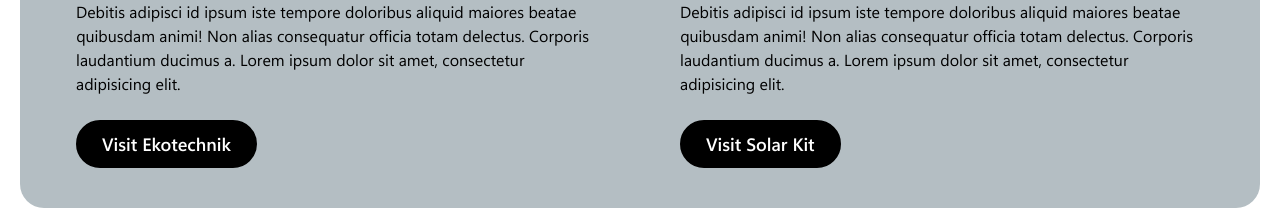
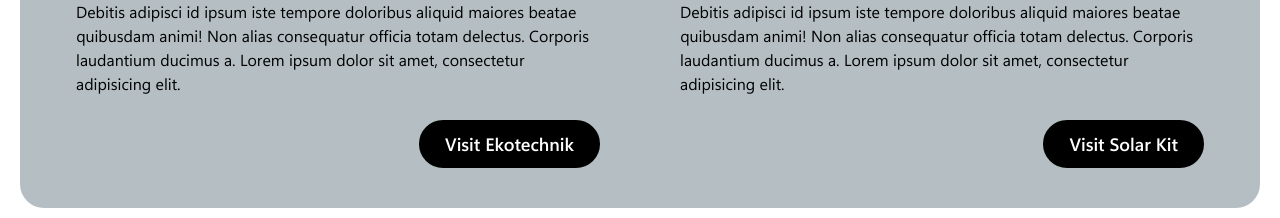
Before and after one commit to Pavelhaj93/uspv_v1, a Next.js app: page /en in a window 1280 px wide. Shown: the part 1980-2198 px from the top of the page. Built offline with nearby package versions, Linux system fonts and the light colour scheme.

Commit message:
feat: button right

```diff
--- a/app/[locale]/_components/AboutUsSection/index.tsx
+++ b/app/[locale]/_components/AboutUsSection/index.tsx
@@ -68,7 +68,7 @@
                 {company.description}
               </p>
             </div>
-            <div>
+            <div className="flex justify-end">
               <Link
                 href={company.visitUrl}
                 className="bg-black text-white hover:bg-white hover:text-black border-2 border-black px-6 py-2 rounded-full text-lg font-semibold transition-colors duration-300 ease-in-out text-center inline-block mt-auto"
```
